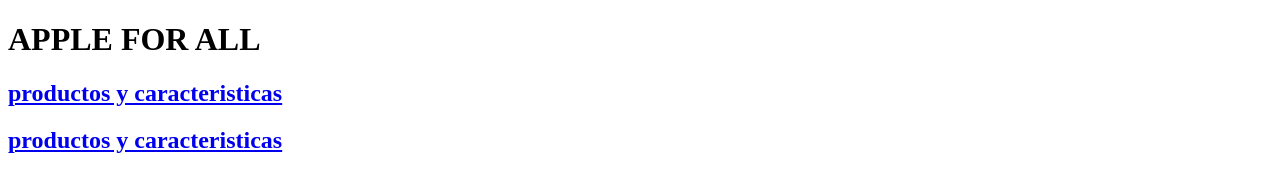
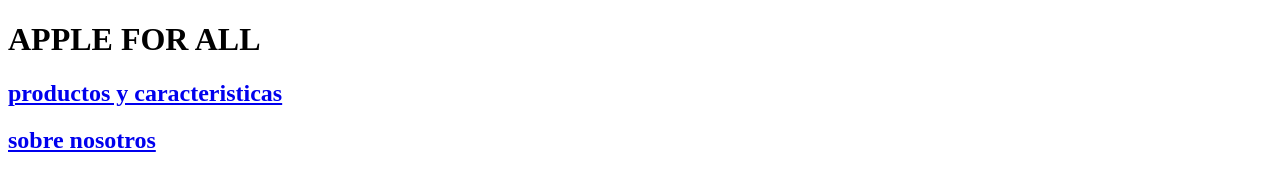
Before and after one commit to appleforall96/apple-for-all, a plain HTML site: page index.html in a window 1280 px wide. Shown: the top 193 px of the page. Drawn offline with Linux system fonts and the light colour scheme.

Commit message:
Update index.html

```diff
--- a/index.html
+++ b/index.html
@@ -13,7 +13,7 @@
     <h1>APPLE FOR ALL </h1>
 
       <a href="Productos y caracteristicas.html">  <strong> <h2>productos y caracteristicas </h2></strong></a>
-      <a href="sobre nosotros.html">  <strong> <h2>productos y caracteristicas</h2></strong></a>
+      <a href="sobre nosotros.html">  <strong> <h2>sobre nosotros</h2></strong></a>
 
 
       <table cellspacing="20">
```
